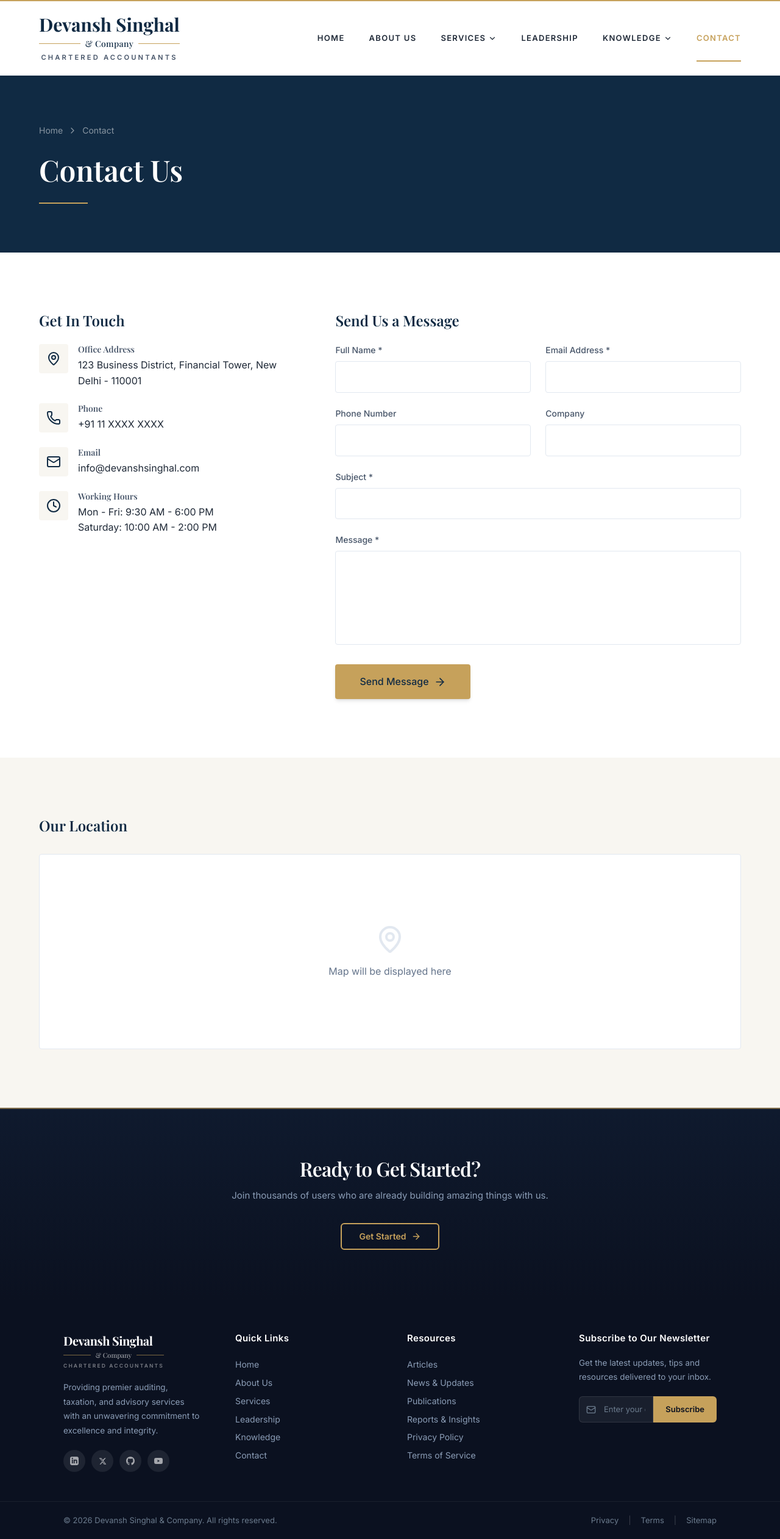
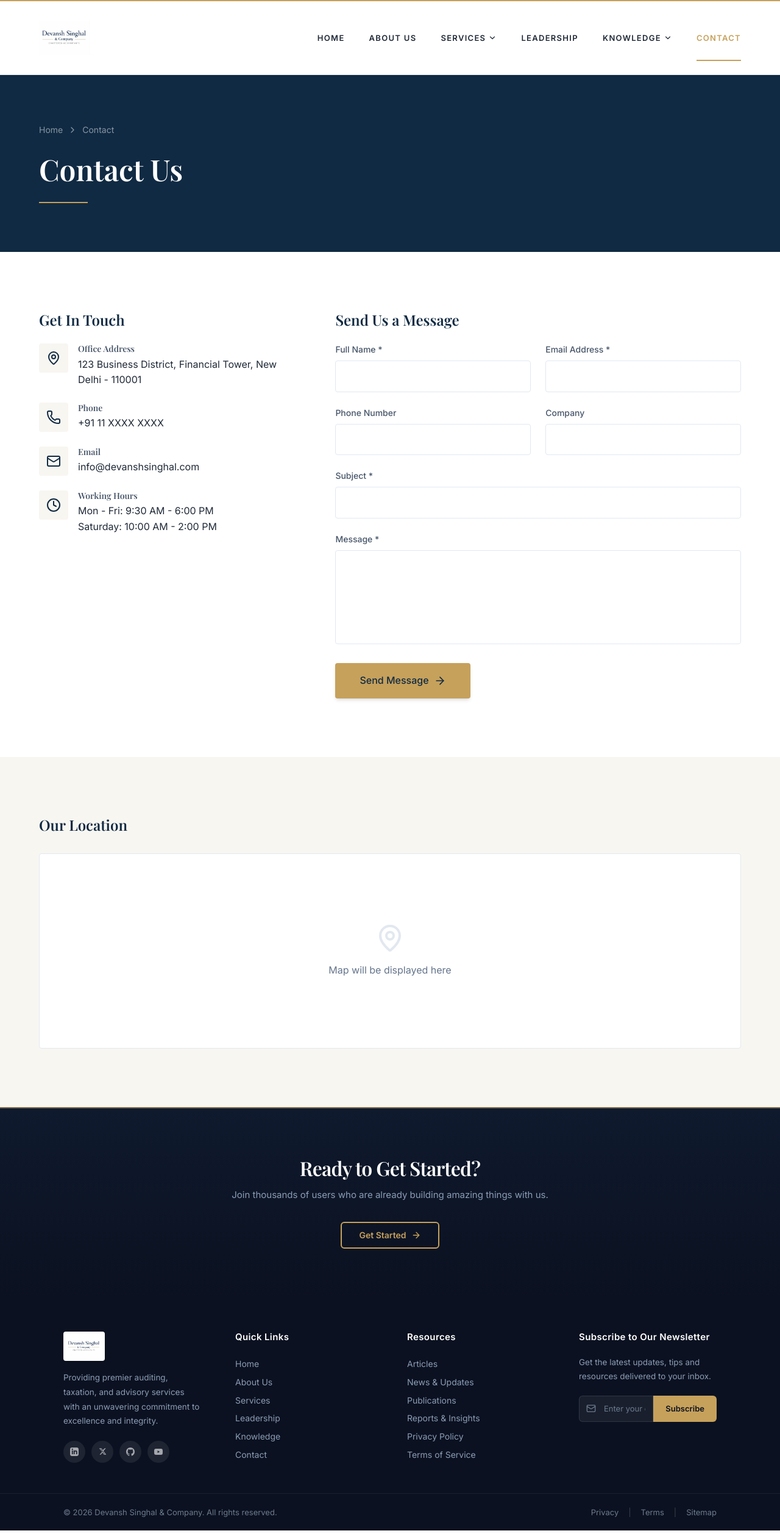
Before and after one commit to VaibhavRK/ca-website, a React (Vite) app: page /contact in a window 1280 px wide. Shown: the whole page at 61% size. Built offline with nearby package versions, Linux system fonts and the light colour scheme; a web font is replaced by a local one.

Commit message:
Use exact official logo image asset in Navbar and Footer

```diff
--- a/src/components/Footer.tsx
+++ b/src/components/Footer.tsx
@@ -83,18 +83,12 @@ const Footer = () => {
 
             {/* Col 1 — Brand + Social */}
             <div className="flex flex-col gap-4">
-              <Link to="/" className="flex flex-col w-fit group">
-                <span className="font-heading text-[20px] text-white font-bold leading-tight tracking-tight group-hover:text-accent/90 transition-colors duration-200">
-                  Devansh Singhal
-                </span>
-                <div className="flex items-center w-full my-[3px]">
-                  <div className="flex-grow h-px bg-accent/60" />
-                  <span className="font-heading text-[11px] text-white/70 px-2">&amp; Company</span>
-                  <div className="flex-grow h-px bg-accent/60" />
-                </div>
-                <span className="text-[8.5px] text-white/45 tracking-[0.25em] uppercase font-semibold">
-                  Chartered Accountants
-                </span>
+              <Link to="/" className="flex items-center shrink-0 group">
+                <img
+                  src="/images/logo.jpg"
+                  alt="Devansh Singhal & Company - Chartered Accountants"
+                  className="h-12 w-auto object-contain rounded-sm bg-white p-1 shadow-sm"
+                />
               </Link>
 
               <p className="text-[#8B9DB6] text-[13.5px] leading-[1.75] max-w-[240px]">
--- a/src/components/Navbar.tsx
+++ b/src/components/Navbar.tsx
@@ -34,21 +34,13 @@ const Navbar = () => {
         {/* Logo */}
         <Link
           to="/"
-          className="flex flex-col items-center justify-center w-auto flex-shrink-0 py-1 hover:opacity-95 transition-opacity"
+          className="flex items-center justify-center shrink-0 py-1 hover:opacity-95 transition-opacity"
         >
-          <span className="font-heading text-2xl md:text-3xl text-primary font-bold leading-tight">
-            Devansh Singhal
-          </span>
-          <div className="flex items-center w-full my-0.5">
-            <div className="flex-grow h-px bg-accent"></div>
-            <span className="font-heading text-xs md:text-sm text-primary px-2 font-medium tracking-wide">
-              & Company
-            </span>
-            <div className="flex-grow h-px bg-accent"></div>
-          </div>
-          <span className="text-[0.625rem] md:text-[0.7rem] text-text-secondary tracking-[0.28em] uppercase font-semibold mt-0.5">
-            Chartered Accountants
-          </span>
+          <img
+            src="/images/logo.jpg"
+            alt="Devansh Singhal & Company - Chartered Accountants"
+            className="h-12 md:h-14 w-auto object-contain"
+          />
         </Link>
 
         {/* Desktop Nav */}
```
Also changed, not shown: public/images/logo.jpg (added).
